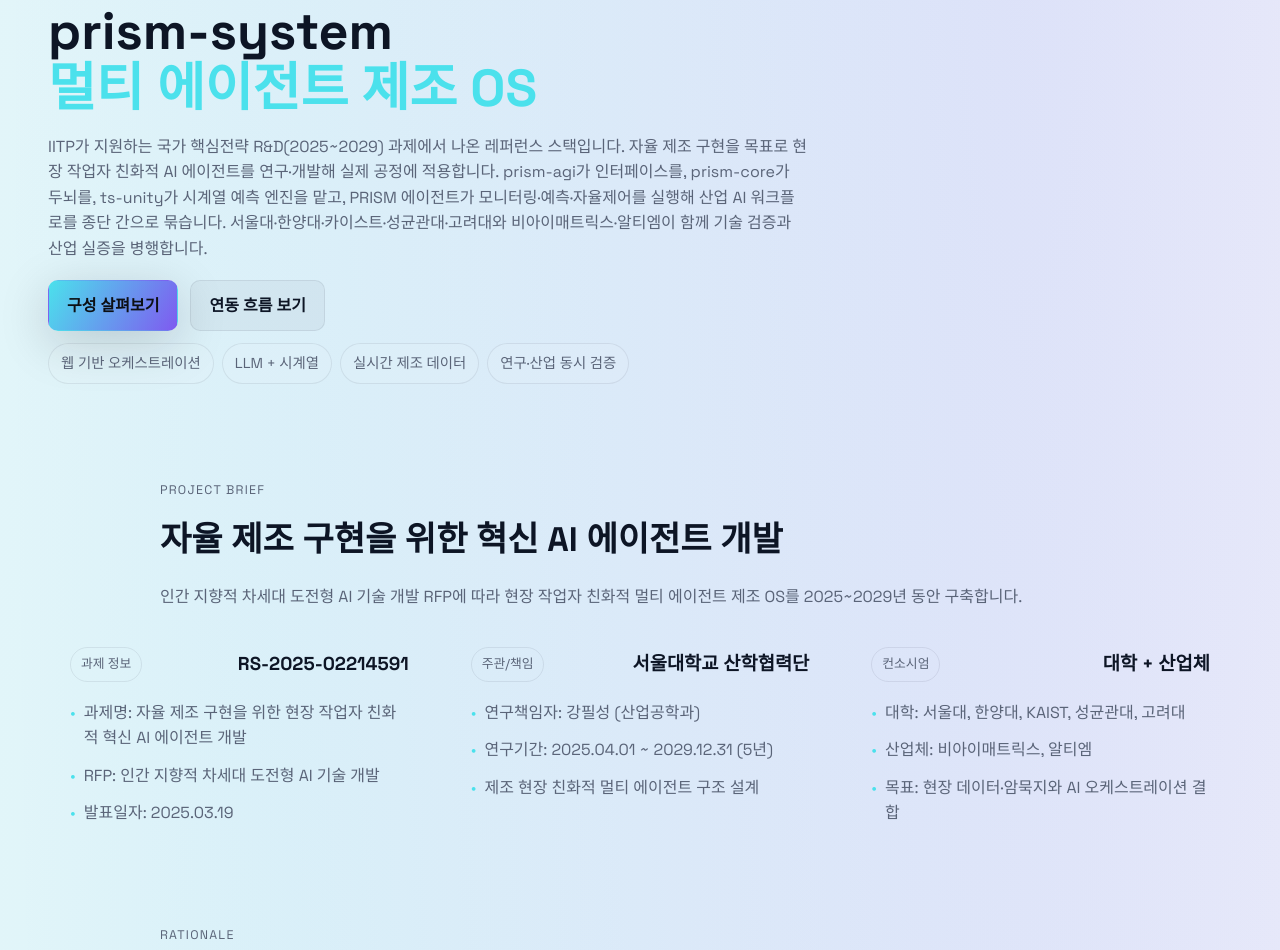
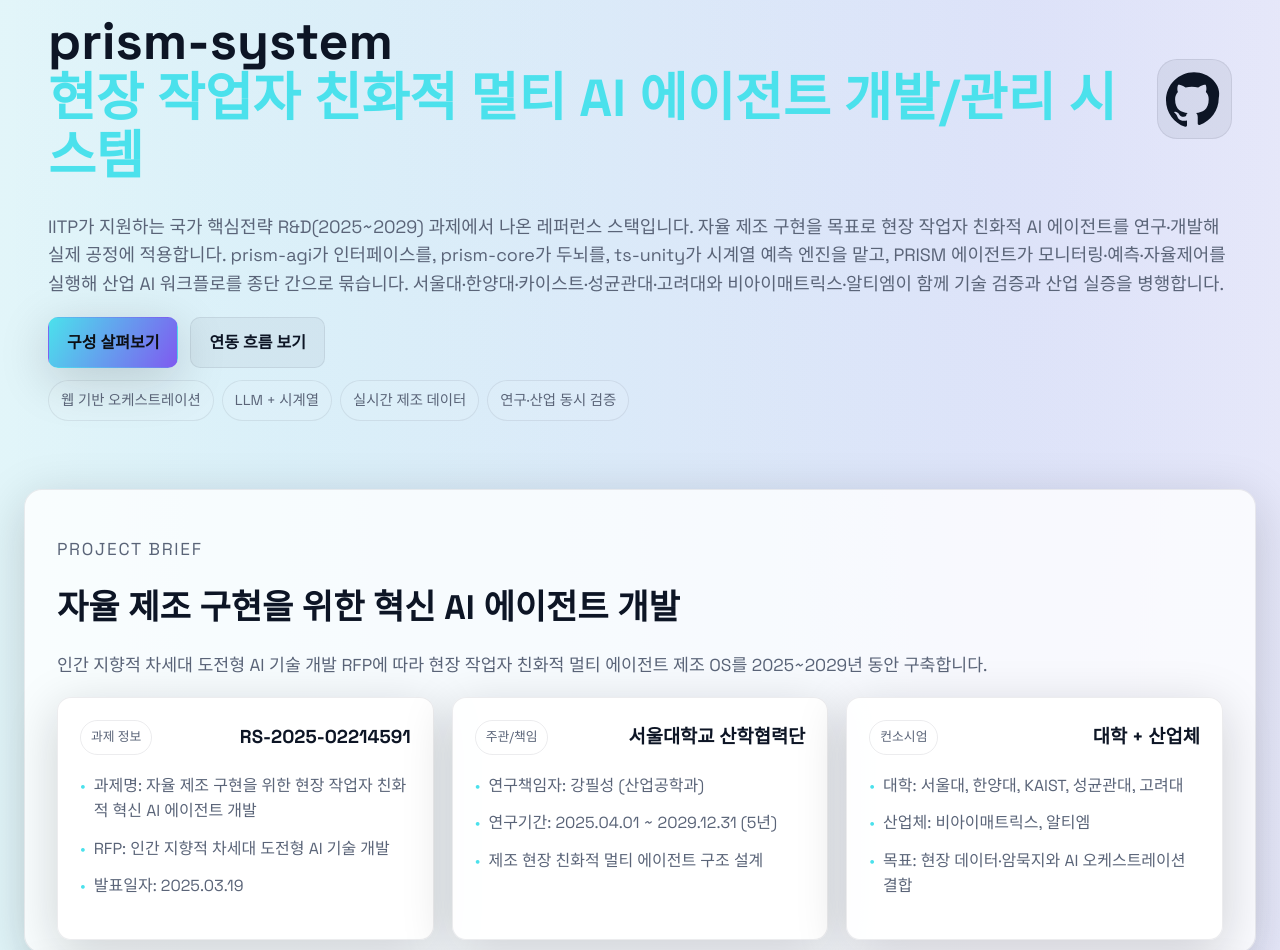
Before and after one commit to KimJaehee0725/prism-system.github.io, a plain HTML site: page index.html in a window 1280 px wide. Shown: the part 191-1141 px from the top of the page. Drawn offline with Linux system fonts and the light colour scheme.

Commit message:
minor fix

```diff
--- a/index.html
+++ b/index.html
@@ -29,7 +29,14 @@
   <section id="intro" class="hero">
     <div class="hero-text">
       <p class="eyebrow">Manufacturing AI Stack</p>
-      <h1>prism-system<br><span class="accent">멀티 에이전트 제조 OS</span></h1>
+      <div class="hero-title-row">
+        <h1>prism-system<br><span class="accent">현장 작업자 친화적 멀티 AI 에이전트 개발/관리 시스템</span></h1>
+        <a class="hero-github" href="https://github.com/PRISM-System" target="_blank" rel="noreferrer" aria-label="PRISM-System GitHub">
+          <svg aria-hidden="true" focusable="false" width="56" height="56" viewBox="0 0 24 24" fill="currentColor">
+            <path d="M12 .5C5.4.5 0 5.9 0 12.5c0 5.3 3.4 9.8 8.2 11.4.6.1.8-.3.8-.6v-2.1c-3.3.7-4-1.4-4-1.4-.5-1.3-1.1-1.7-1.1-1.7-.9-.6.1-.6.1-.6 1 .1 1.6 1 1.6 1 .9 1.6 2.4 1.1 3 .8.1-.7.4-1.1.7-1.3-2.6-.3-5.4-1.3-5.4-5.9 0-1.3.5-2.3 1.2-3.1-.1-.3-.5-1.5.1-3.1 0 0 1-.3 3.2 1.2.9-.3 1.8-.4 2.7-.4.9 0 1.8.1 2.7.4 2.2-1.5 3.2-1.2 3.2-1.2.6 1.6.2 2.8.1 3.1.8.8 1.2 1.8 1.2 3.1 0 4.6-2.8 5.6-5.4 5.9.4.3.7.9.7 1.8v2.7c0 .3.2.7.8.6 4.8-1.6 8.2-6.1 8.2-11.4C24 5.9 18.6.5 12 .5Z"/>
+          </svg>
+        </a>
+      </div>
       <p class="lede">
         IITP가 지원하는 국가 핵심전략 R&D(2025~2029) 과제에서 나온 레퍼런스 스택입니다. 자율 제조 구현을 목표로 현장 작업자 친화적 AI 에이전트를 연구·개발해 실제 공정에 적용합니다.
         prism-agi가 인터페이스를, prism-core가 두뇌를, ts-unity가 시계열 예측 엔진을 맡고, PRISM 에이전트가 모니터링·예측·자율제어를 실행해 산업 AI 워크플로를 종단 간으로 묶습니다.
@@ -548,26 +555,6 @@
     </script>
   </section>
 
-  <section id="docs" class="section">
-    <div class="section-header">
-      <p class="eyebrow">Docs</p>
-      <h2>자료 모음</h2>
-      <p class="muted">prism-agi 콘솔 전체 캡처 PDF를 내려받을 수 있습니다. 프로젝트 제안서 요약에서 다룬 연구 목표(모니터링·예측·자율제어 에이전트)와 산업 실증 흐름을 UI로 풀어낸 화면입니다.</p>
-    </div>
-    <div class="grid cards">
-      <article class="card">
-        <div class="card-head">
-          <span class="badge">PDF</span>
-          <h3>PRISM-AGI 전체 캡처</h3>
-        </div>
-        <p>콘솔 전 화면 흐름을 한 번에 볼 수 있는 캡처 모음입니다.</p>
-        <div class="link-row">
-          <a class="btn ghost small" href="assets/screenshot/PRISM-AGI-%EC%A0%84%EC%B2%B4.pdf" download>PDF 다운로드</a>
-        </div>
-      </article>
-    </div>
-  </section>
-
   <section id="partners" class="section">
     <div class="section-header">
       <p class="eyebrow">Partners</p>
@@ -609,6 +596,7 @@
   <footer class="footer">
     <p>PRISM System · Manufacturing AI Agent Stack</p>
     <p class="muted">Made for 인터페이스 · 코어 엔진 · 시계열 · 에이전트 통합</p>
+    <p><a class="text-link" href="https://github.com/PRISM-System" target="_blank" rel="noreferrer">GitHub · PRISM-System</a></p>
   </footer>
 
   <script>
--- a/styles.css
+++ b/styles.css
@@ -63,6 +63,32 @@
   box-shadow: 0 0 18px rgba(75, 225, 236, 0.6);
 }
 
+.hero-title-row {
+  display: flex;
+  align-items: center;
+  gap: 18px;
+}
+
+.hero-github {
+  display: inline-flex;
+  align-items: center;
+  justify-content: center;
+  width: 80px;
+  height: 80px;
+  border-radius: 20px;
+  border: 1px solid var(--border);
+  background: rgba(13, 21, 37, 0.06);
+  color: var(--text);
+  transition: background 0.2s ease, transform 0.2s ease, border-color 0.2s ease, box-shadow 0.2s ease;
+}
+
+.hero-github:hover {
+  background: rgba(75, 225, 236, 0.16);
+  border-color: rgba(75, 225, 236, 0.4);
+  transform: translateY(-1px);
+  box-shadow: 0 10px 30px rgba(0, 0, 0, 0.08);
+}
+
 .nav nav {
   display: flex;
   gap: 18px;
@@ -106,7 +132,8 @@
 
 .lede {
   color: var(--muted);
-  max-width: 760px;
+  width: 100%;
+  font-size: 1.12rem;
 }
 
 .cta-row {
@@ -178,6 +205,10 @@
 
 .card {
   padding: 22px;
+  background: var(--card);
+  border: 1px solid var(--border);
+  border-radius: var(--radius-md);
+  box-shadow: var(--shadow);
 }
 
 .chip {
@@ -240,12 +271,24 @@
 }
 
 .section {
-  padding: 36px 48px 12px;
+  margin: 20px 24px;
+  padding: 28px 32px 12px;
+  background: var(--panel);
+  border: 1px solid var(--border);
+  border-radius: var(--radius-lg);
+  box-shadow: var(--shadow);
 }
 
 .section-header {
-  max-width: 960px;
-  margin: 0 auto 8px;
+  margin: 0 0 16px;
+}
+
+.section-header p {
+  font-size: 1.08rem;
+}
+
+.section > * + * {
+  margin-top: 16px;
 }
 
 .section h2 {
@@ -262,9 +305,10 @@
 
 .time-card {
   padding: 18px;
-  background: var(--panel);
+  background: var(--card);
   border: 1px solid var(--border);
   border-radius: var(--radius-md);
+  box-shadow: var(--shadow);
 }
 
 .time-card h3 {
@@ -322,9 +366,10 @@
 
 .mini-card {
   padding: 14px;
-  background: var(--panel);
+  background: var(--card);
   border: 1px solid var(--border);
   border-radius: var(--radius-md);
+  box-shadow: var(--shadow);
 }
 
 .mini-card h4 {
@@ -477,6 +522,7 @@
   border: 1px solid var(--border);
   background: var(--panel);
   box-shadow: var(--shadow);
+  margin: 0 auto;
 }
 
 .video-frame iframe {
@@ -521,7 +567,7 @@
   width: auto;
   max-width: 100%;
   height: auto;
-  background: #0f1116;
+  background: #fff;
 }
 
 .figure-card figcaption {
```
